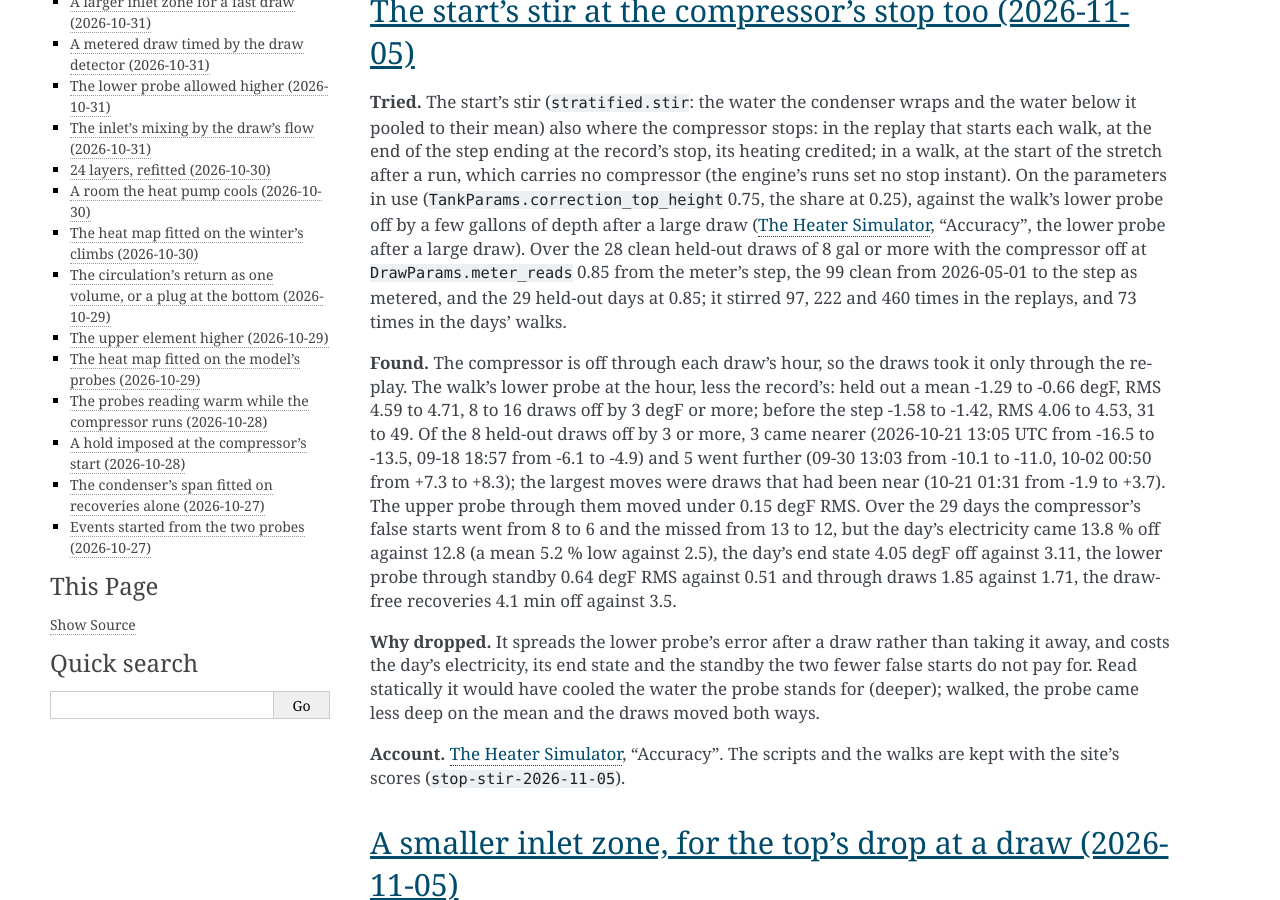
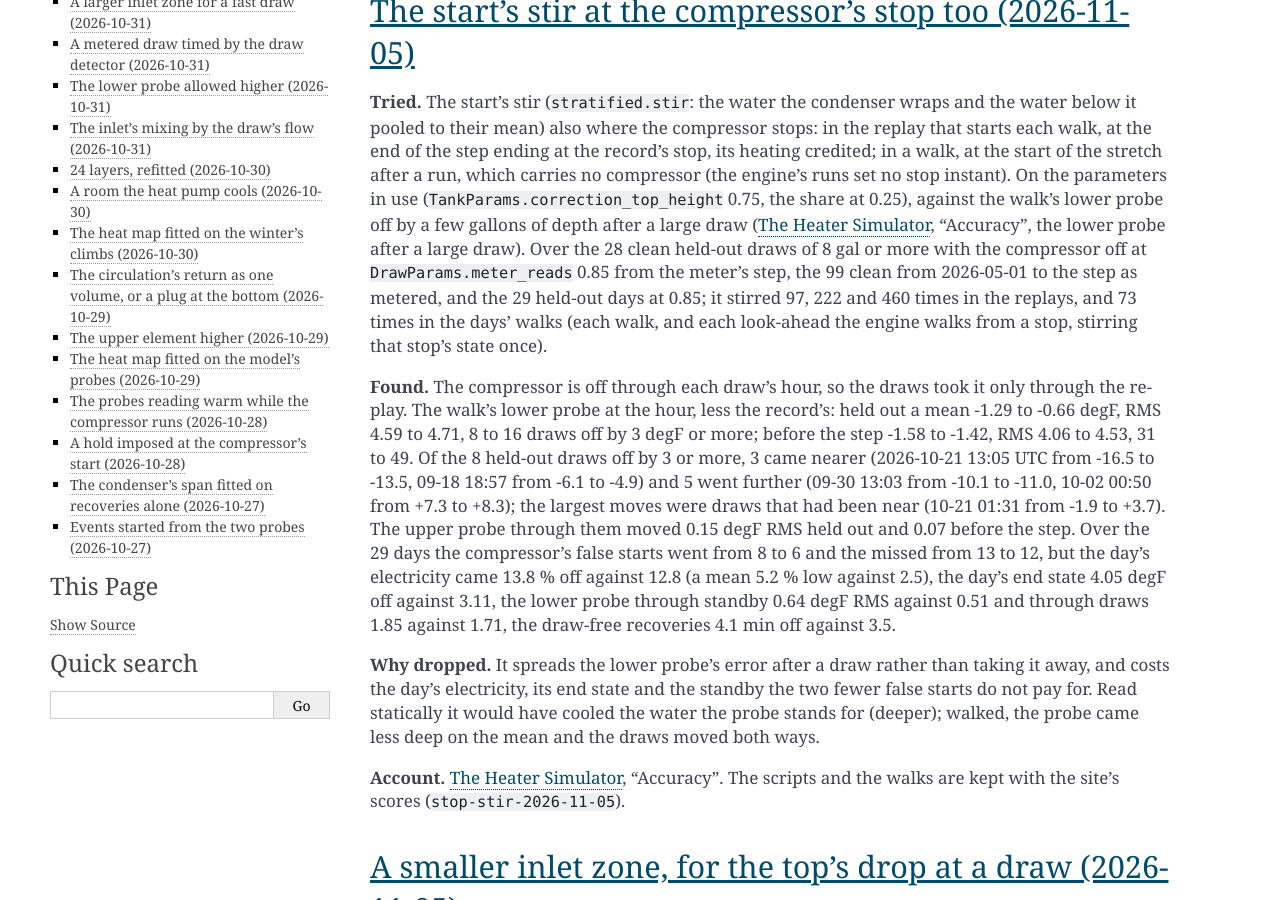
Before and after one commit to eman/nwp500-python, a Sphinx documentation site: the page built from docs/explanation/simulator-tried.rst, in a window 1280 px wide and 900 px high, scrolled down 1258 px. Built offline with Sphinx 7.4.7, drawn with Linux system fonts in a browser that asks for light colours.

Commit message:
docs(sim): the stop stir's upper probe and stir count as measured

```diff
--- a/docs/explanation/simulator-tried.rst
+++ b/docs/explanation/simulator-tried.rst
@@ -29,7 +29,8 @@ the 28 clean held-out draws of 8 gal or more with the compressor off at
 ``DrawParams.meter_reads`` 0.85 from the meter's step, the 99 clean from
 2026-05-01 to the step as metered, and the 29 held-out days at 0.85; it
 stirred 97, 222 and 460 times in the replays, and 73 times in the days'
-walks.
+walks (each walk, and each look-ahead the engine walks from a stop,
+stirring that stop's state once).
 
 **Found.** The compressor is off through each draw's hour, so the draws
 took it only through the replay. The walk's lower probe at the hour,
@@ -40,12 +41,13 @@ more, 3 came nearer (2026-10-21 13:05 UTC from -16.5 to -13.5, 09-18
 18:57 from -6.1 to -4.9) and 5 went further (09-30 13:03 from -10.1 to
 -11.0, 10-02 00:50 from +7.3 to +8.3); the largest moves were draws that
 had been near (10-21 01:31 from -1.9 to +3.7). The upper probe through
-them moved under 0.15 degF RMS. Over the 29 days the compressor's false
-starts went from 8 to 6 and the missed from 13 to 12, but the day's
-electricity came 13.8 % off against 12.8 (a mean 5.2 % low against 2.5),
-the day's end state 4.05 degF off against 3.11, the lower probe through
-standby 0.64 degF RMS against 0.51 and through draws 1.85 against 1.71,
-the draw-free recoveries 4.1 min off against 3.5.
+them moved 0.15 degF RMS held out and 0.07 before the step. Over the 29
+days the compressor's false starts went from 8 to 6 and the missed from
+13 to 12, but the day's electricity came 13.8 % off against 12.8 (a mean
+5.2 % low against 2.5), the day's end state 4.05 degF off against 3.11,
+the lower probe through standby 0.64 degF RMS against 0.51 and through
+draws 1.85 against 1.71, the draw-free recoveries 4.1 min off against
+3.5.
 
 **Why dropped.** It spreads the lower probe's error after a draw rather
 than taking it away, and costs the day's electricity, its end state and
```
